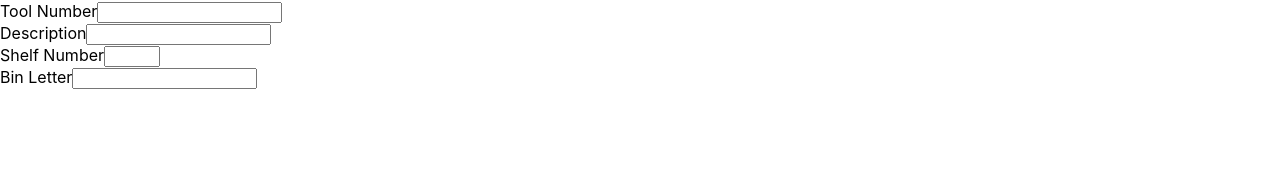
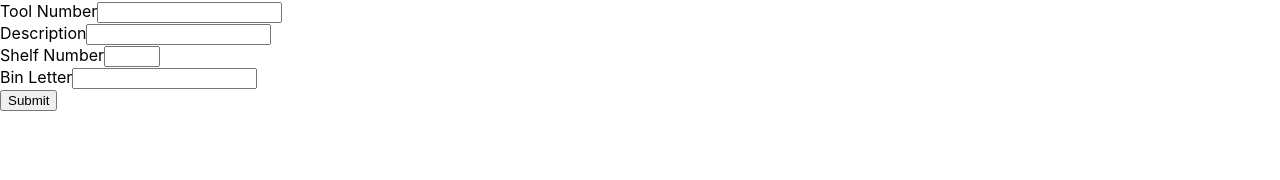
Before and after one commit to jdcheek/tool-tracker, a React (Create React App) app in the folder client/: page /inventory/add in a window 1280 px wide. Shown: the part 118-298 px from the top of the page. Built offline with nearby package versions, Linux system fonts and the light colour scheme.

Commit message:
refactored create inventory

```diff
--- a/client/src/components/CreateInventory.js
+++ b/client/src/components/CreateInventory.js
@@ -39,13 +39,26 @@ export default function CreateInventory() {
   };
 
   const onSubmit = (e) => {
-    e.preventDefault();
+    // e.preventDefault();
     const newItem = item;
+    // Send to database
 
-    console.log(newItem);
+    console.log({ newItem });
 
-    //TODO uncomment after testing
-    //  window.location = "/";
+    setItem({
+      tool_number: "",
+      description: "",
+      location: {
+        shelf: "",
+        bin: "",
+      },
+      status: {
+        checked_out: false,
+        username: null,
+        date: new Date(),
+        missing: false,
+      },
+    });
   };
 
   console.log(item);
@@ -96,6 +109,7 @@ export default function CreateInventory() {
             />
           </div>
         </div>
+        <button onClick={onSubmit}>Submit</button>
       </form>
     </div>
   );
--- a/client/src/components/CreateUser.js
+++ b/client/src/components/CreateUser.js
@@ -29,13 +29,14 @@ export default function CreateInventory() {
     user.username.length < 3
       ? alert("Username must be greater than 3 characters")
       : (newUser.username = user.username);
+
     user.password.length < 8
       ? alert("Password must be greater than 8 characters")
       : user.password !== user.retypedPassword
       ? alert("Passwords do not match")
       : (newUser.password = user.password);
 
-    console.log({ newUser });
+    // console.log({ newUser  });
     //TODO send user to database;
   };
 
```
